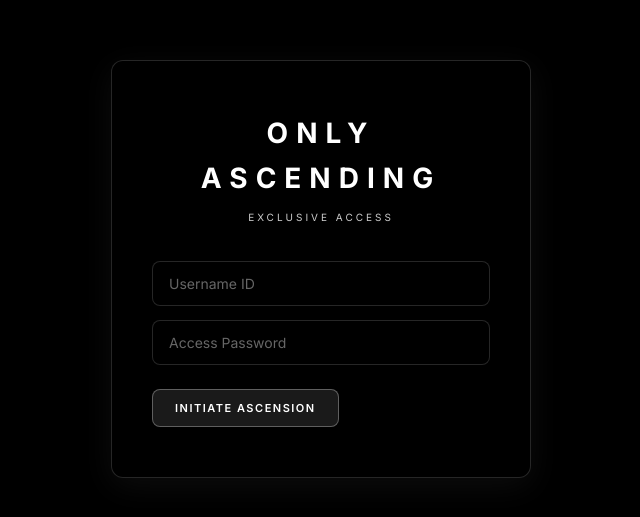
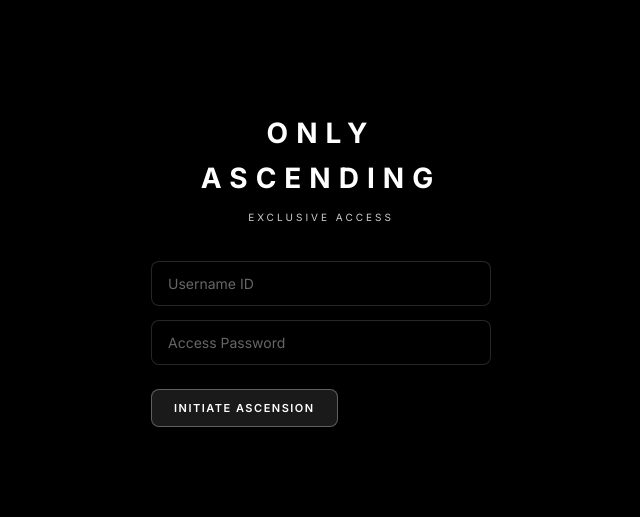
Before and after one commit to XI0X-Dev/only-ascending, a website: page index.html in a window 1280 px wide. Shown: the part 131-648 px from the top of the page, without its empty margins (319-959 px from the left). Drawn offline with Linux system fonts and the light colour scheme.

Commit message:
Update style.css

```diff
--- a/style.css
+++ b/style.css
@@ -44,15 +44,15 @@ body {
 }
 
 .login-glass {
-  background: rgba(0, 0, 0, 0.8);
-  backdrop-filter: blur(12px);
-  -webkit-backdrop-filter: blur(12px);
-  border: 1px solid rgba(255, 255, 255, 0.15);
-  border-radius: 12px;
+  background: transparent;
+  backdrop-filter: none;
+  -webkit-backdrop-filter: none;
+  border: none;
+  border-radius: 0;
   padding: 50px 40px;
   width: 100%;
   max-width: 420px;
-  box-shadow: 0 8px 32px rgba(255, 255, 255, 0.05);
+  box-shadow: none;
 }
 
 .protocol-logo {
```
